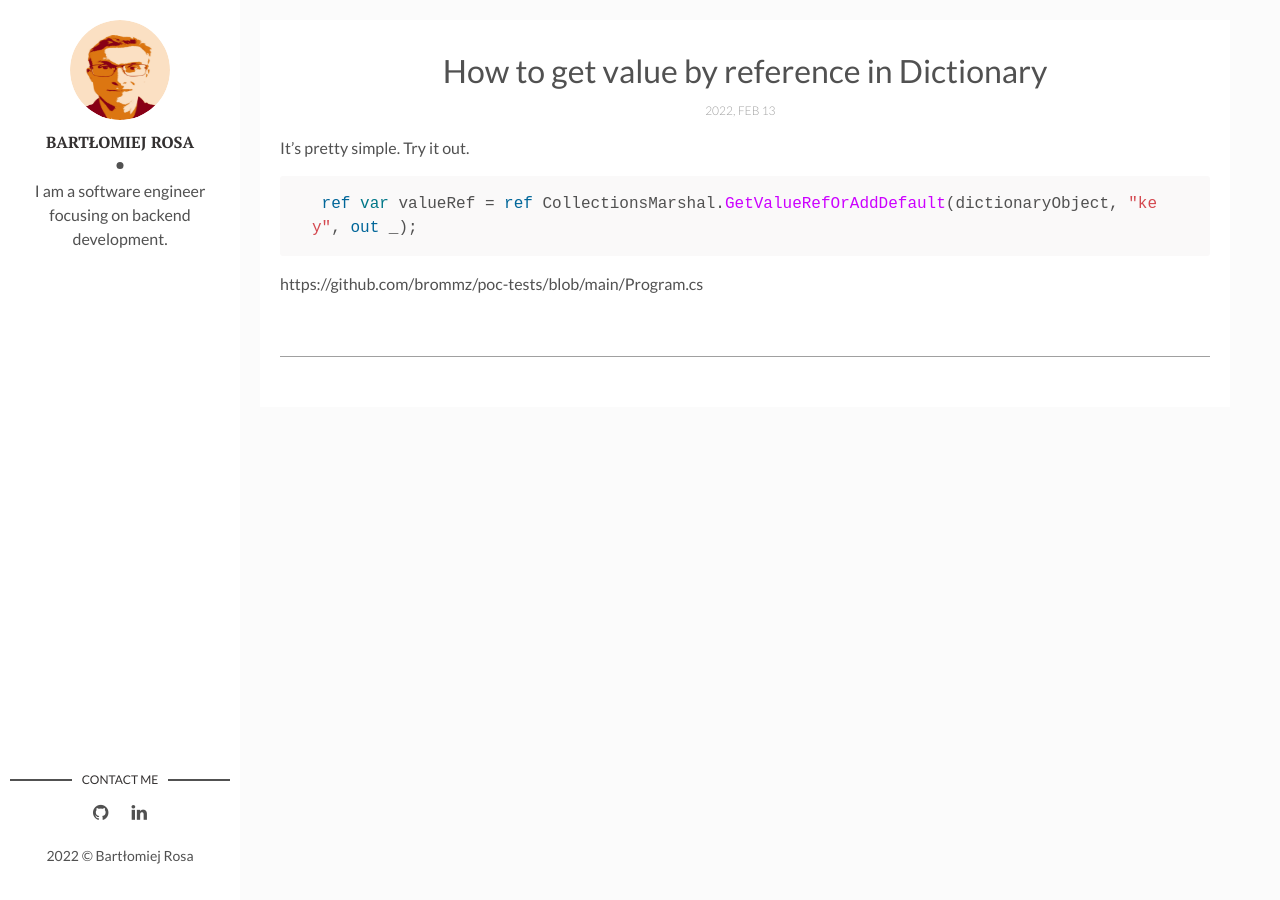
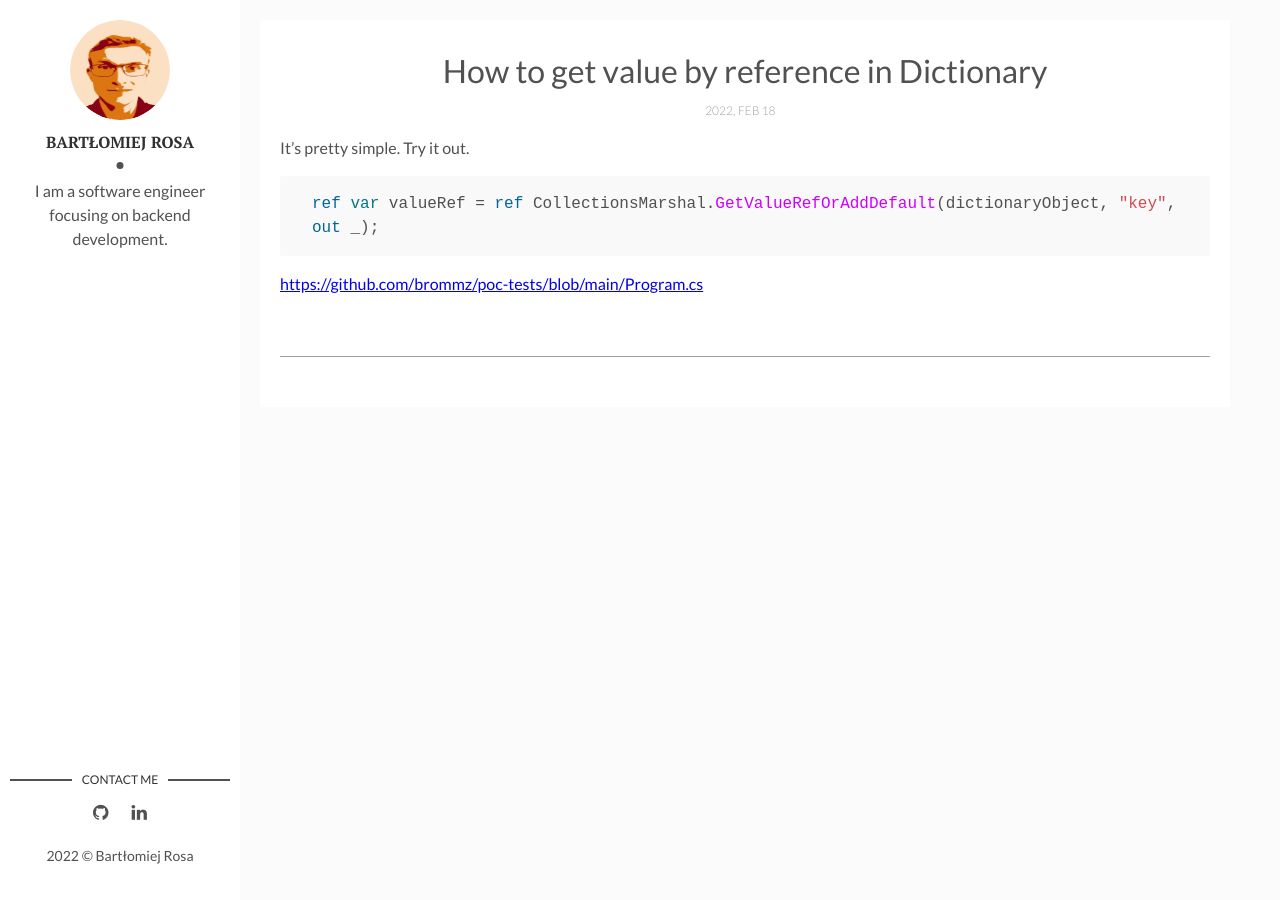
Before and after one commit to brommz/til-diary, a Jekyll site: the page built from _posts/2022-02-18-dict-by-ref.md, in a window 1280 px wide. Built offline with Jekyll 4.4.1, drawn with Linux system fonts in a browser that asks for light colours.

Commit message:
Update 2022-02-18-dict-by-ref.md

```diff
--- a/_posts/2022-02-18-dict-by-ref.md
+++ b/_posts/2022-02-18-dict-by-ref.md
@@ -1,14 +1,14 @@
 ---
 layout: post
 title: "How to get value by reference in Dictionary"
-date: 2022-02-13 12:00:00 +0100
+date: 2022-02-18 12:00:00 +0100
 description: Hi! # Add post description (optional)
 ---
 
 It's pretty simple. Try it out.
 
 {% highlight csharp %}
- ref var valueRef = ref CollectionsMarshal.GetValueRefOrAddDefault(dictionaryObject, "key", out _);
+ref var valueRef = ref CollectionsMarshal.GetValueRefOrAddDefault(dictionaryObject, "key", out _);
 {% endhighlight %}
 
-https://github.com/brommz/poc-tests/blob/main/Program.cs
+[https://github.com/brommz/poc-tests/blob/main/Program.cs](https://github.com/brommz/poc-tests/blob/main/Program.cs)
```
